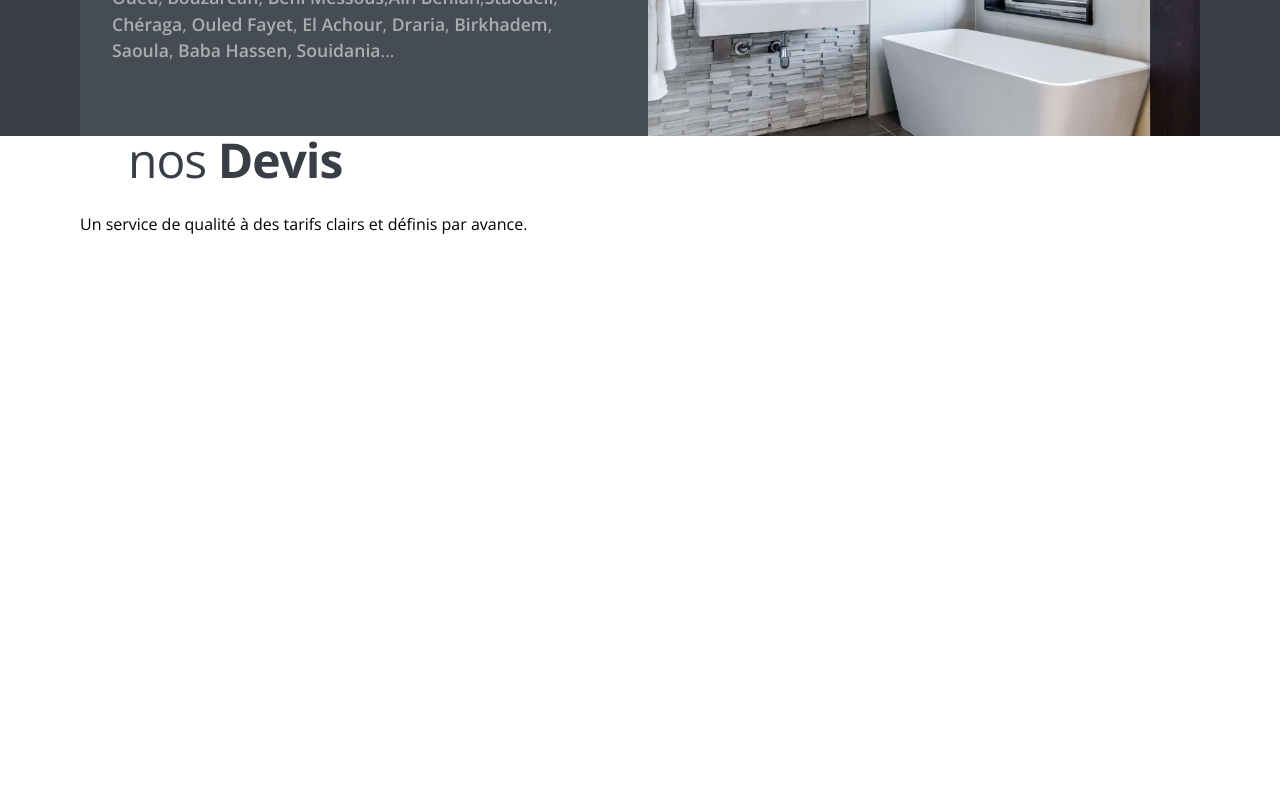
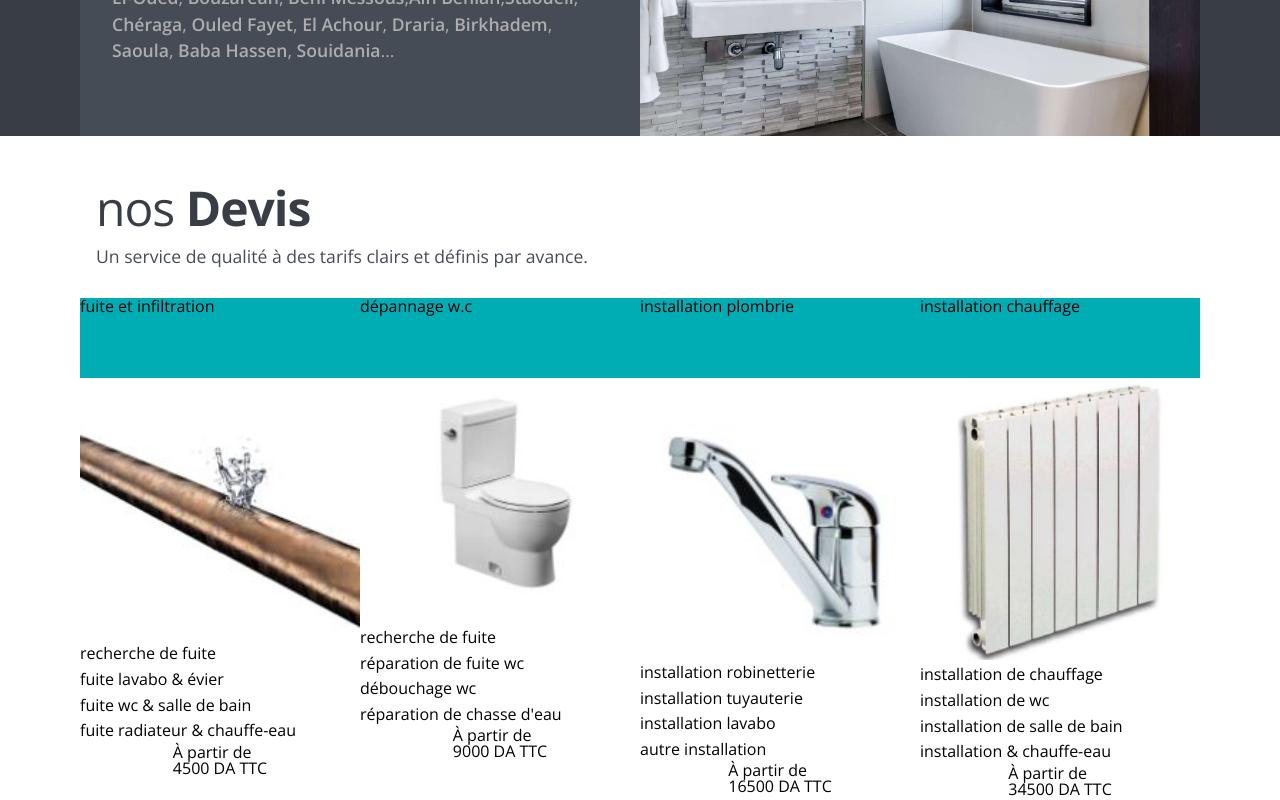
Before and after one commit to sidouxie/Darky-Plumbing, a Next.js app: page / in a window 1280 px wide. Shown: the part 2796-3596 px from the top of the page. Before the commit the page ends 3031 px from the top, so only its background shows below. Built offline with nearby package versions, Linux system fonts and the light colour scheme.

Commit message:
setup section devis

```diff
--- a/components/BodyBg.js
+++ b/components/BodyBg.js
@@ -3,6 +3,7 @@ import Link from "next/link";
 import IconTu from "./icon/IconTu";
 import IconRa from "./icon/IconRa";
 import IconDo from "./icon/IconDo";
+import Devis from "./Devis";
 
 function BodyBg() {
   return (
@@ -191,6 +192,8 @@ function BodyBg() {
               </div>
             </div>
           </div>
+
+          <Devis />
         </div>
       </section>
     </main>
--- /dev/null
+++ b/components/Devis.js
@@ -0,0 +1,81 @@
+import React from "react";
+
+function Devis() {
+  const data = [
+    {
+      id: 1,
+      title: "fuite et infiltration",
+      img: "/images/articles/1.jpg",
+      desc: [
+        "recherche de fuite",
+        "fuite lavabo & évier",
+        "fuite wc & salle de bain",
+        "fuite radiateur & chauffe-eau",
+      ],
+      prix: "4500",
+    },
+    {
+      id: 2,
+      title: "dépannage w.c",
+      img: "/images/articles/2.jpg",
+      desc: [
+        "recherche de fuite",
+        "réparation de fuite wc",
+        "débouchage wc",
+        "réparation de chasse d'eau",
+      ],
+      prix: "9000",
+    },
+    {
+      id: 3,
+      title: "installation plombrie",
+      img: "/images/articles/3.jpg",
+      desc: [
+        "installation robinetterie",
+        "installation tuyauterie",
+        "installation lavabo",
+        "autre installation",
+      ],
+      prix: "16500",
+    },
+    {
+      id: 4,
+      title: "installation chauffage",
+      img: "/images/articles/4.jpg",
+      desc: [
+        "installation de chauffage",
+        "installation de wc",
+        "installation de salle de bain",
+        "installation & chauffe-eau",
+      ],
+      prix: "34500",
+    },
+  ];
+  return (
+    <div className="cards">
+      {data.map((data) => (
+        <div className="card" key={data.id}>
+          <div className="bg-title">
+            <h3>{data.title}</h3>
+          </div>
+          <div className="img-article">
+            <img src={data.img} alt={data.title} />
+          </div>
+          <div className="desc-article">
+            <ul>
+              {data.desc.map((dispo) => (
+                <li key={dispo}>{dispo}</li>
+              ))}
+            </ul>
+          </div>
+          <div className="prix">
+            <span>À partir de </span>
+            <h5> {data.prix} DA TTC</h5>
+          </div>
+        </div>
+      ))}
+    </div>
+  );
+}
+
+export default Devis;
--- a/styles/_body.scss
+++ b/styles/_body.scss
@@ -271,16 +271,17 @@
       }
 
       .sec-img {
-        width: 100%;
+        width: 50%;
         height: 100%;
 
         @media screen and (max-width: 868px) {
+          width: 100%;
           height: 250px;
         }
       }
 
       .sec-text {
-        width: 100%;
+        width: 50%;
         height: inherit;
         display: inline-flex;
         flex-direction: column;
@@ -291,6 +292,9 @@
         padding: 1rem;
         background-color: $clr-primary-400;
         color: $clr-light-400;
+        @media screen and (max-width: 868px) {
+          width: 100%;
+        }
 
         h3 {
           font-size: 1.6rem;
@@ -307,6 +311,60 @@
           line-height: 1.5;
           padding: 0 1rem;
         }
+      }
+    }
+  }
+}
+
+.section-devis {
+  margin-top: 3rem;
+
+  .titling {
+    margin: 2rem 0 2rem 1rem;
+
+    .sec-title h2 {
+      margin: 0;
+    }
+    .mini-title {
+      font-size: 1.1rem;
+      font-weight: 400;
+      color: $clr-primary-400;
+      margin-top: 1rem;
+    }
+  }
+
+  .cards {
+    width: 100%;
+    height: 100%;
+    display: flex;
+    flex-direction: row;
+    align-items: stretch;
+
+    .card {
+      width: 25%;
+      height: 100%;
+      display: inline-flex;
+      flex-direction: column;
+      align-content: space-around;
+      align-items: center;
+      justify-content: space-evenly;
+
+      .bg-title {
+        width: 100%;
+        height: 80px;
+        background-color: $clr-secondary-300;
+      }
+
+      .img-article {
+        width: 100%;
+        height: 100%;
+      }
+
+      .desc-article {
+        width: 100%;
+        height: 100%;
+        font-size: 1rem;
+        line-height: 1.6;
       }
     }
   }
```
